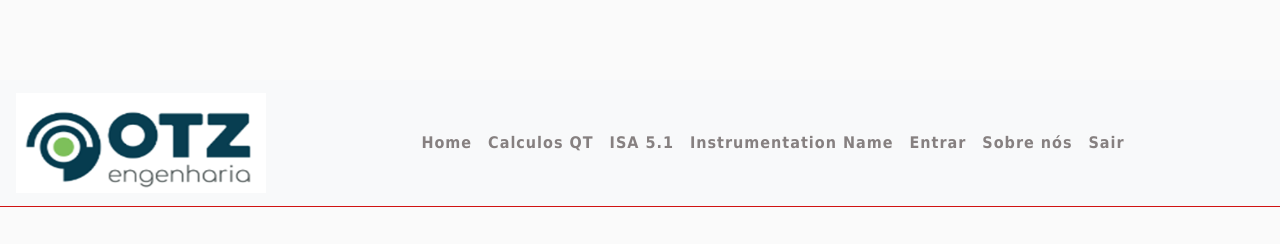
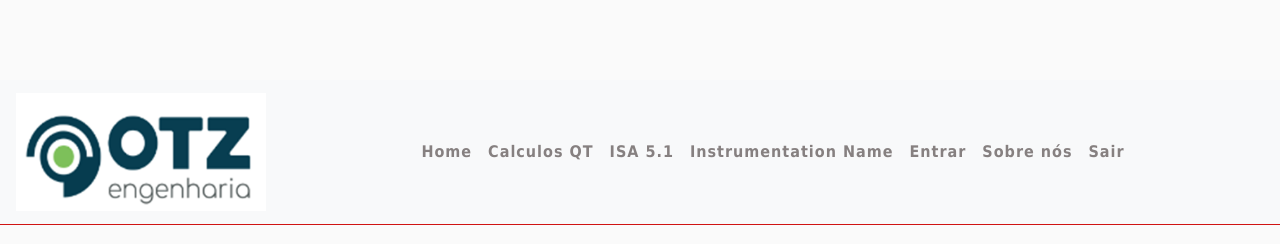
Before and after one commit to AlexsandroMO/OTZ_BASE, a Flask app: page / in a window 1280 px wide. Shown: the top 244 px of the page. Run offline with Flask 3, Linux system fonts and the light colour scheme; parts of the project's set-up code (start-up, migrations or seed data) failed here and were passed over; some libraries are stand-ins or nearby versions.

Commit message:
update for img

```diff
--- a/index.html
+++ b/index.html
@@ -69,7 +69,7 @@
         <div class="row">
 
             <div class="offset-1 col-10 list-div">
-                <img src="https://images.idgesg.net/images/idge/imported/imageapi/2022/05/26/23/hand_controls_interconnecting_gears_process_automation_machinery_mechanism_efficiency_by_anawat_s_gettyimages-1163061322_2400x1600-100858595-large-100928471-large.jpg" alt="AUT SOLUTIONS" width=700 height=400 id="img-home">
+                <img class="resizable-image" src="https://images.idgesg.net/images/idge/imported/imageapi/2022/05/26/23/hand_controls_interconnecting_gears_process_automation_machinery_mechanism_efficiency_by_anawat_s_gettyimages-1163061322_2400x1600-100858595-large-100928471-large.jpg" alt="AUT SOLUTIONS" width=700 height=400 id="img-home">
                 <h1>Bem vindo a Engineering Solutions!</h1>
                 <p>Sua plataforma de soluções em engenharia</p>
             </div>
--- a/static/css/main.css
+++ b/static/css/main.css
@@ -52,3 +52,14 @@ footer {
     align-items: center;
     justify-content: center;
 }
+
+.container {
+    max-width: 100%;
+    text-align: center;
+    margin: 0 auto;
+  }
+
+  img {
+    max-width: 100%;
+    height: auto;
+  }
--- a/templates/calcDrop.html
+++ b/templates/calcDrop.html
@@ -34,7 +34,7 @@
 
 <body>
     <nav class="navbar navbar-expand-lg navbar-light bg-light">
-        <a class="navbar-brand" href="#"><img src="../static/media/LOGO_OTZ.png" alt="Logo da empresa" width=250 height=100></a>
+        <a class="navbar-brand" href="#"><img class="resizable-image" src="../static/media/LOGO_OTZ.png" alt="Logo da empresa" width=250 height=100></a>
         <button class="navbar-toggler" type="button" data-toggle="collapse" data-target="#navbarSupportedContent" aria-controls="navbarSupportedContent" aria-expanded="false" aria-label="Toggle navigation">
             <span class="navbar-toggler-icon"></span>
         </button>
--- a/templates/construction.html
+++ b/templates/construction.html
@@ -34,7 +34,7 @@
 
 <body>
     <nav class="navbar navbar-expand-lg navbar-light bg-light">
-        <a class="navbar-brand" href="#"><img src="../static/media/LOGO_OTZ.png" alt="Logo da empresa" width=250 height=100></a>
+        <a class="navbar-brand" href="#"><img class="resizable-image" src="../static/media/LOGO_OTZ.png" alt="Logo da empresa" width=250 height=100></a>
         <button class="navbar-toggler" type="button" data-toggle="collapse" data-target="#navbarSupportedContent" aria-controls="navbarSupportedContent" aria-expanded="false" aria-label="Toggle navigation">
             <span class="navbar-toggler-icon"></span>
         </button>
--- a/templates/home.html
+++ b/templates/home.html
@@ -34,7 +34,7 @@
 
 <body>
     <nav class="navbar navbar-expand-lg navbar-light bg-light">
-        <a class="navbar-brand" href="#"><img src="../static/media/LOGO_OTZ.png" alt="Logo da empresa" width=250 height=100></a>
+        <a class="navbar-brand" href="#"><img class="resizable-image" src="../static/media/LOGO_OTZ.png" alt="Logo da empresa" width=250 height=100></a>
         <button class="navbar-toggler" type="button" data-toggle="collapse" data-target="#navbarSupportedContent" aria-controls="navbarSupportedContent" aria-expanded="false" aria-label="Toggle navigation">
             <span class="navbar-toggler-icon"></span>
         </button>
--- a/templates/isa-51.html
+++ b/templates/isa-51.html
@@ -34,7 +34,7 @@
 
 <body>
     <nav class="navbar navbar-expand-lg navbar-light bg-light">
-        <a class="navbar-brand" href="#"><img src="../static/media/LOGO_OTZ.png" alt="Logo da empresa" width=250 height=100></a>
+        <a class="navbar-brand" href="#"><img class="resizable-image" src="../static/media/LOGO_OTZ.png" alt="Logo da empresa" width=250 height=100></a>
         <button class="navbar-toggler" type="button" data-toggle="collapse" data-target="#navbarSupportedContent" aria-controls="navbarSupportedContent" aria-expanded="false" aria-label="Toggle navigation">
             <span class="navbar-toggler-icon"></span>
         </button>
--- a/templates/name-tag.html
+++ b/templates/name-tag.html
@@ -34,7 +34,7 @@
 
 <body>
     <nav class="navbar navbar-expand-lg navbar-light bg-light">
-        <a class="navbar-brand" href="#"><img src="../static/media/LOGO_OTZ.png" alt="Logo da empresa" width=250 height=100></a>
+        <a class="navbar-brand" href="#"><img class="resizable-image" src="../static/media/LOGO_OTZ.png" alt="Logo da empresa" width=250 height=100></a>
         <button class="navbar-toggler" type="button" data-toggle="collapse" data-target="#navbarSupportedContent" aria-controls="navbarSupportedContent" aria-expanded="false" aria-label="Toggle navigation">
             <span class="navbar-toggler-icon"></span>
         </button>
```
